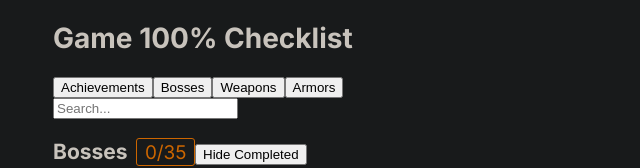
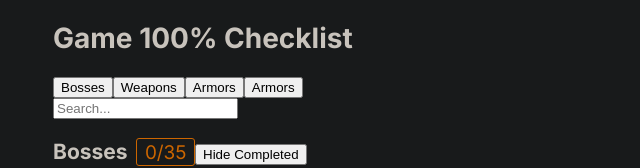
Before and after one commit to Oery/LOTF_Checklist, a Next.js app: page / in a window 1280 px wide. Shown: the top 168 px of the page, without its empty margins (2-642 px from the left). Built offline with nearby package versions, Linux system fonts and the light colour scheme.

Commit message:
Added button for gestures

```diff
--- a/src/app/page.tsx
+++ b/src/app/page.tsx
@@ -141,10 +141,11 @@
   return (
     <div>
       <h1>Game 100% Checklist</h1>
-      <button onClick={() => setActiveTab("achievements")}>Achievements</button>
+      {/* <button onClick={() => setActiveTab("achievements")}>Achievements</button> */}
       <button onClick={() => setActiveTab("bosses")}>Bosses</button>
       <button onClick={() => setActiveTab("weapons")}>Weapons</button>
       <button onClick={() => setActiveTab("armors")}>Armors</button>
+      <button onClick={() => setActiveTab("gestures")}>Armors</button>
       {renderTab(activeTab)}
     </div>
   );
```
